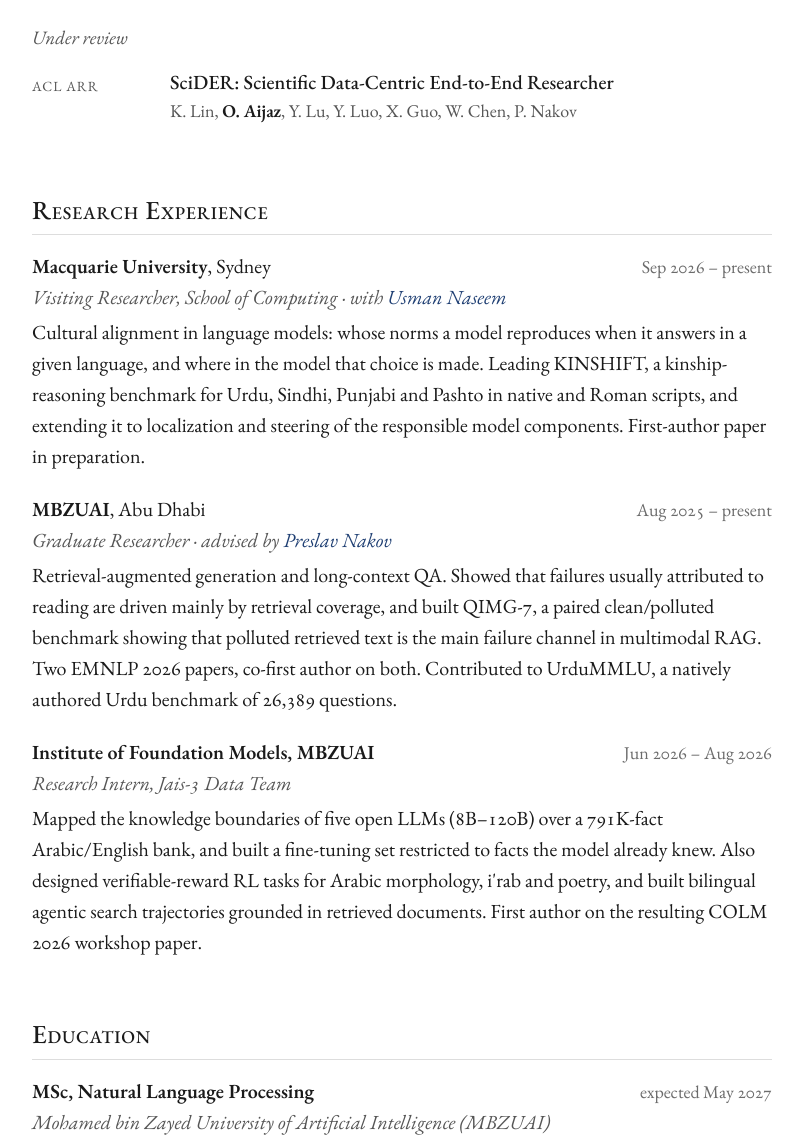
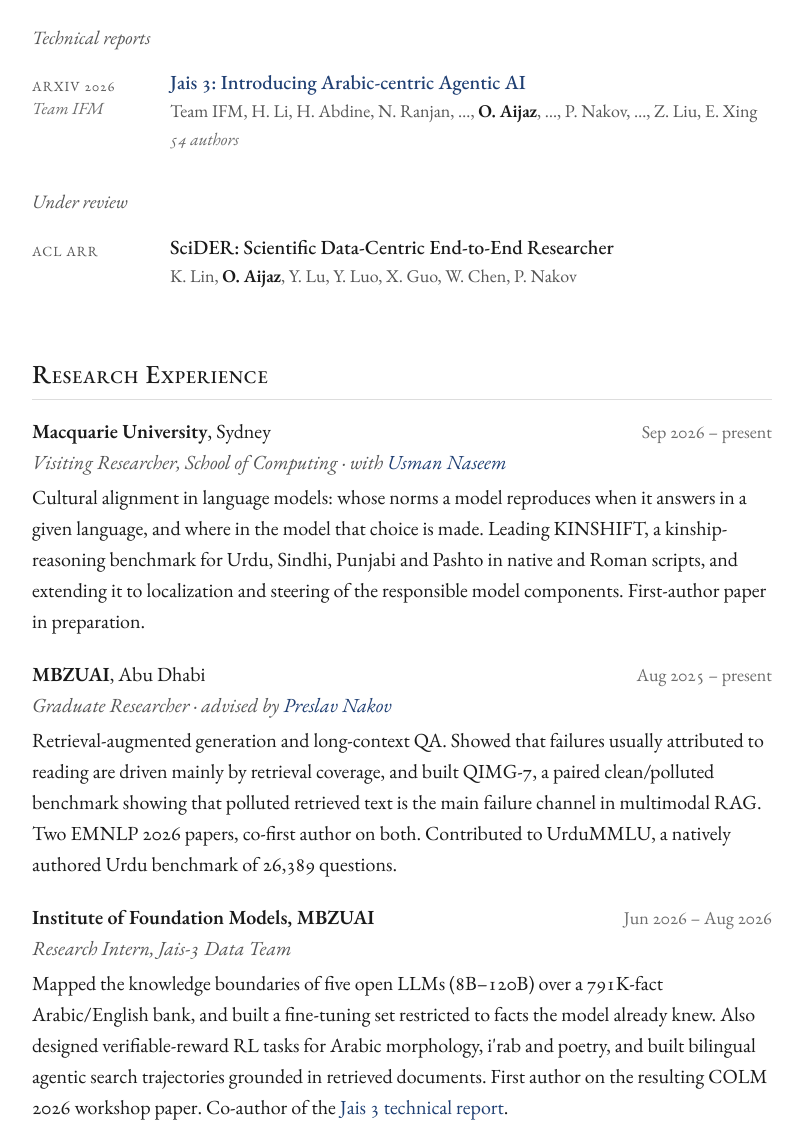
Before and after one commit to oa07610/oa07610.github.io, a plain HTML site: page index.html in a window 1280 px wide. Shown: the part 2026-3167 px from the top of the page, without its empty margins (238-1041 px from the left). Drawn offline with nearby package versions, Linux system fonts and the light colour scheme.

Commit message:
Add Jais 3 technical report

```diff
--- a/index.html
+++ b/index.html
@@ -356,6 +356,18 @@
       </li>
     </ol>
 
+    <h3>Technical reports</h3>
+    <ol class="pubs">
+      <li>
+        <div class="venue-tag">arXiv 2026<small>Team IFM</small></div>
+        <div>
+          <a class="pub-title" href="https://arxiv.org/abs/2611.10224">Jais 3: Introducing Arabic-centric Agentic AI</a>
+          <span class="pub-authors">Team IFM, H. Li, H. Abdine, N. Ranjan, &hellip;, <span class="me">O. Aijaz</span>, &hellip;, P. Nakov, &hellip;, Z. Liu, E. Xing</span>
+          <div class="pub-meta"><span>54 authors</span></div>
+        </div>
+      </li>
+    </ol>
+
     <h3>Under review</h3>
     <ol class="pubs">
       <li>
@@ -413,7 +425,7 @@
         Arabic/English bank, and built a fine-tuning set restricted to facts the model
         already knew. Also designed verifiable-reward RL tasks for Arabic morphology,
         i'rab and poetry, and built bilingual agentic search trajectories grounded in
-        retrieved documents. First author on the resulting COLM 2026 workshop paper.
+        retrieved documents. First author on the resulting COLM 2026 workshop paper. Co-author of the <a href="https://arxiv.org/abs/2611.10224">Jais 3 technical report</a>.
       </p>
     </div>
   </section>
```
